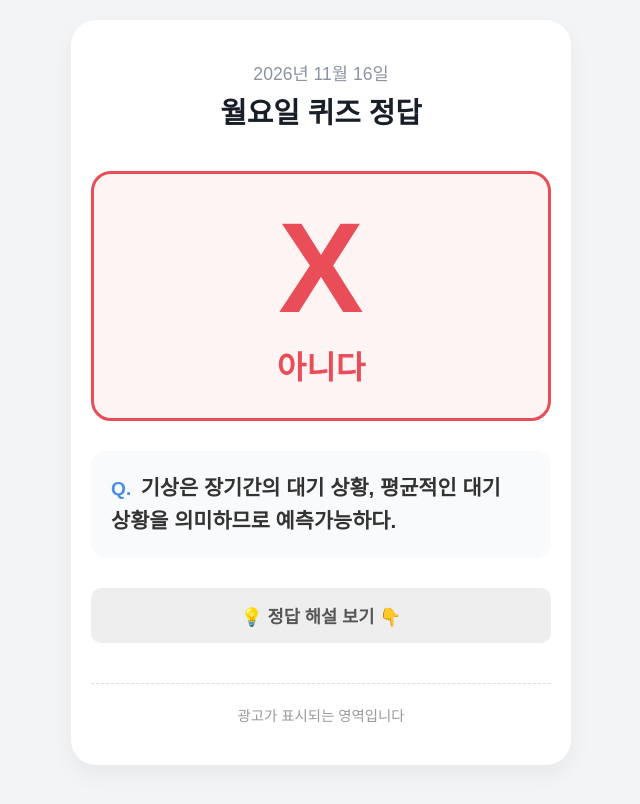
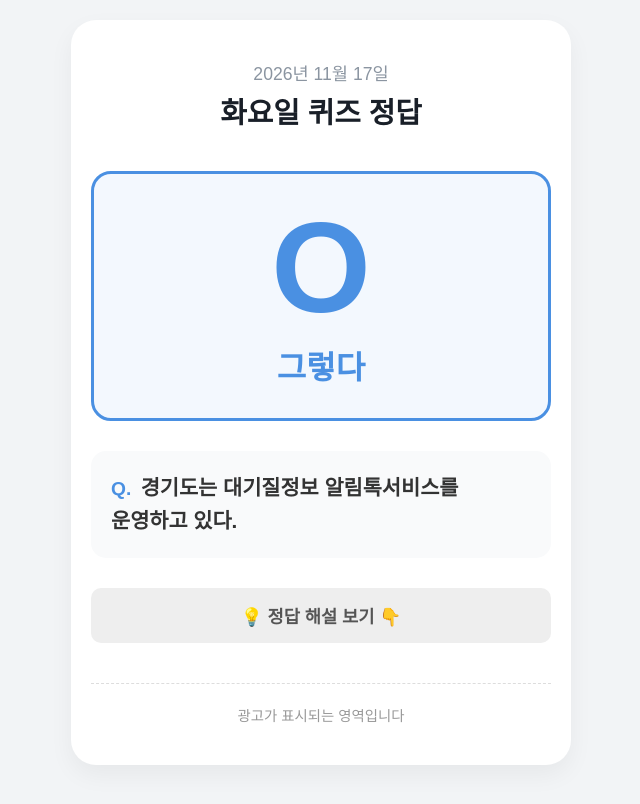
Before and after one commit to Shystorm/climate-quiz-answer-sub, a plain HTML site: page index.html in a window 1280 px wide. Shown: the whole page, without its empty margins (319-959 px from the left). Drawn offline with Linux system fonts and the light colour scheme.

Commit message:
Update quiz for 2026-11-16

```diff
--- a/index.html
+++ b/index.html
@@ -9,8 +9,8 @@
      crossorigin="anonymous"></script>
         <meta name="google-adsense-account" content="ca-pub-8376160575017122">
 
-        <title>2026년 11월 16일 퀴즈 정답</title>
-        <meta property="og:title" content="2026년 11월 16일 퀴즈 정답" />
+        <title>2026년 11월 17일 퀴즈 정답</title>
+        <meta property="og:title" content="2026년 11월 17일 퀴즈 정답" />
         <meta property="og:description" content="오늘의 기후 퀴즈 정답을 확인해보세요!" />
         <meta property="og:image" content="https://quiz.dailywisdom.kr/og_image_quiz_dailywisdom.png" />
         <meta property="og:url" content="https://quiz.dailywisdom.kr" />
@@ -40,14 +40,14 @@
             .date { color: #8B95A1; font-size: 1.1rem; margin-bottom: 5px; }
             .title { color: #191F28; font-size: 1.8rem; font-weight: 800; margin-bottom: 40px; }
             .answer-card {
-                background-color: #E94E5810;
-                border: 3px solid #E94E58;
+                background-color: #4A90E210;
+                border: 3px solid #4A90E2;
                 border-radius: 20px;
                 padding: 30px 0;
                 margin-bottom: 30px;
             }
-            .answer-symbol { font-size: 8rem; font-weight: 900; color: #E94E58; line-height: 1; }
-            .answer-text { font-size: 2rem; font-weight: bold; color: #E94E58; margin-top: 10px; }
+            .answer-symbol { font-size: 8rem; font-weight: 900; color: #4A90E2; line-height: 1; }
+            .answer-text { font-size: 2rem; font-weight: bold; color: #4A90E2; margin-top: 10px; }
             .question-box {
                 background-color: #F9FAFB;
                 padding: 20px;
@@ -91,23 +91,23 @@
     </head>
     <body>
         <div class="container">
-            <div class="date">2026년 11월 16일</div>
-            <div class="title">월요일 퀴즈 정답</div>
+            <div class="date">2026년 11월 17일</div>
+            <div class="title">화요일 퀴즈 정답</div>
 
             <div class="answer-card">
-                <div class="answer-symbol">X</div>
-                <div class="answer-text">아니다</div>
+                <div class="answer-symbol">O</div>
+                <div class="answer-text">그렇다</div>
             </div>
 
             <div class="question-box">
                 <span class="q-label">Q.</span>
-                <span class="question-text">기상은 장기간의 대기 상황, 평균적인 대기 상황을 의미하므로 예측가능하다.</span>
+                <span class="question-text">경기도는 대기질정보 알림톡서비스를 운영하고 있다.</span>
             </div>
 
             <details>
                 <summary>💡 정답 해설 보기 </summary>
                 <div class="desc-content">
-                    기상과 기후는 대기의 상태를 뜻하는 점이 비슷하지만, 기간의 차이가 있습니다. 기상은 단기간의 대기 상황을 의미하고 기후는 장기간의 대기상황, 평균적인 대기 상황을 의미하여 그 지역을 특징짓는 대기의 상태를 말합니다.
+                    경기도 대기오염 문자서비스를 운영하여 대기 중의 오존 또는 미세먼지 농도가 일정기준 이상 높게 나타났을 때 경보를 신속하게 발령함으로써 해당지역 주민의 건강과 생활 환경상의 피해를 예방하고 있습니다.
                 </div>
             </details>
 
```
